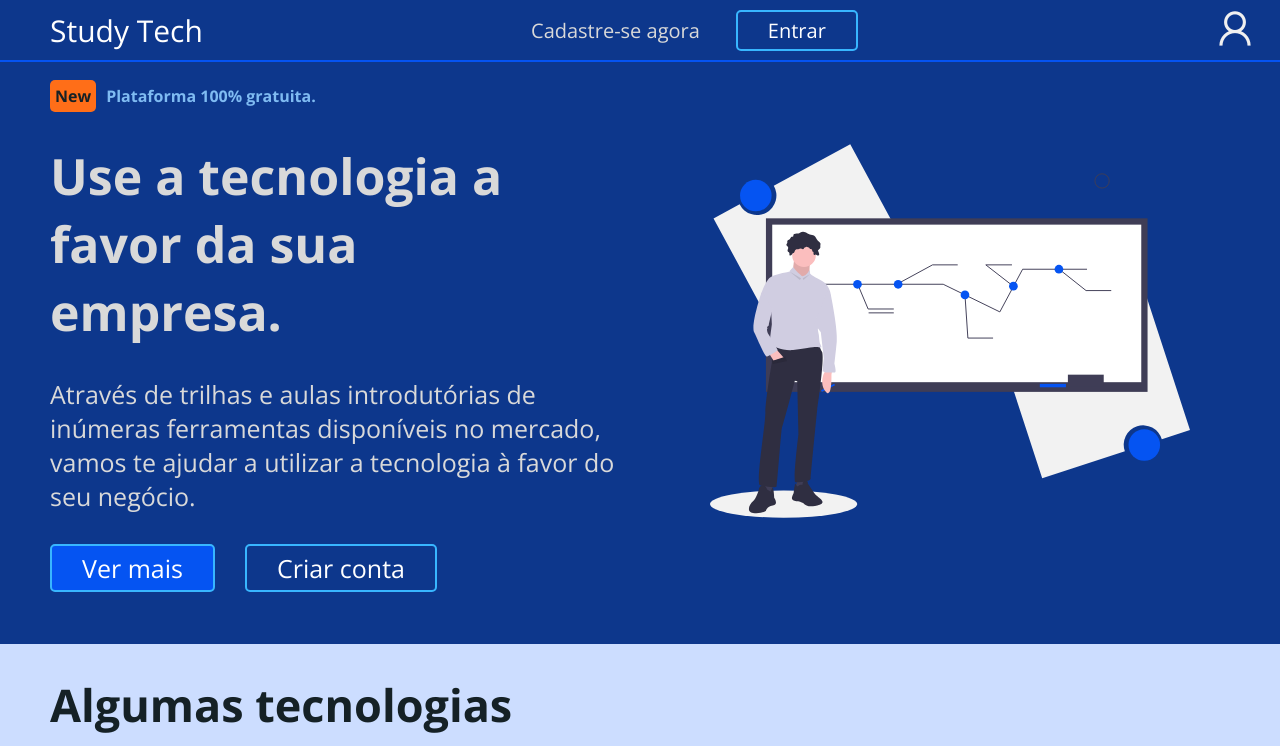
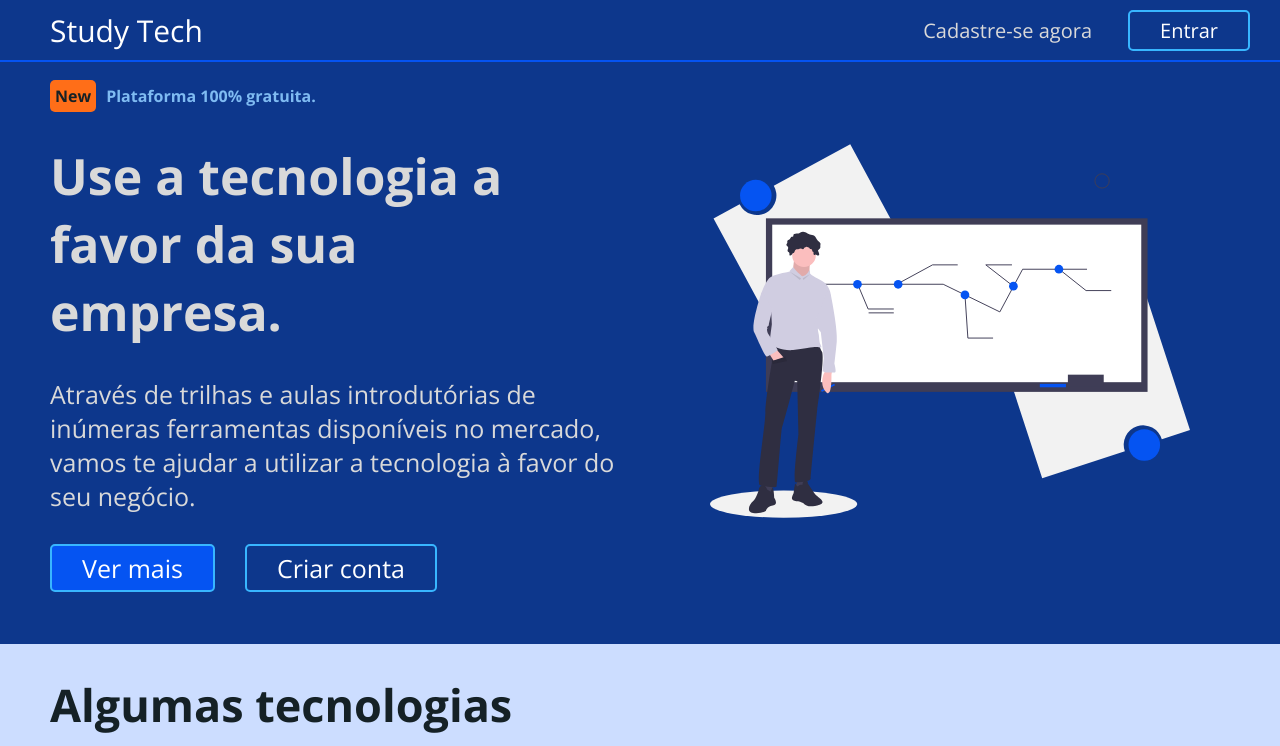
Before and after one commit to DarkSide-Dev/studytech, a React (Create React App) app: page / in a window 1280 px wide. Shown: the top 746 px of the page. Built offline with nearby package versions, Linux system fonts and the light colour scheme.

Commit message:
Arrumei o botão - João

```diff
--- a/src/assets/screens/Apresentation/style.js
+++ b/src/assets/screens/Apresentation/style.js
@@ -40,9 +40,14 @@ export const AreaLoginButton = styled.button`
 `;
 
 export const UserImg = styled.img`
-    height: 100%;
-    margin-left: auto;
-    margin-right: 20px;
+    display: none;
+
+    @media(max-width: 400px){
+        display: block;
+        height: 100%;
+        margin-left: auto;
+        margin-right: 20px;
+    }
 `;
 
 export const Header = styled.header`
```
